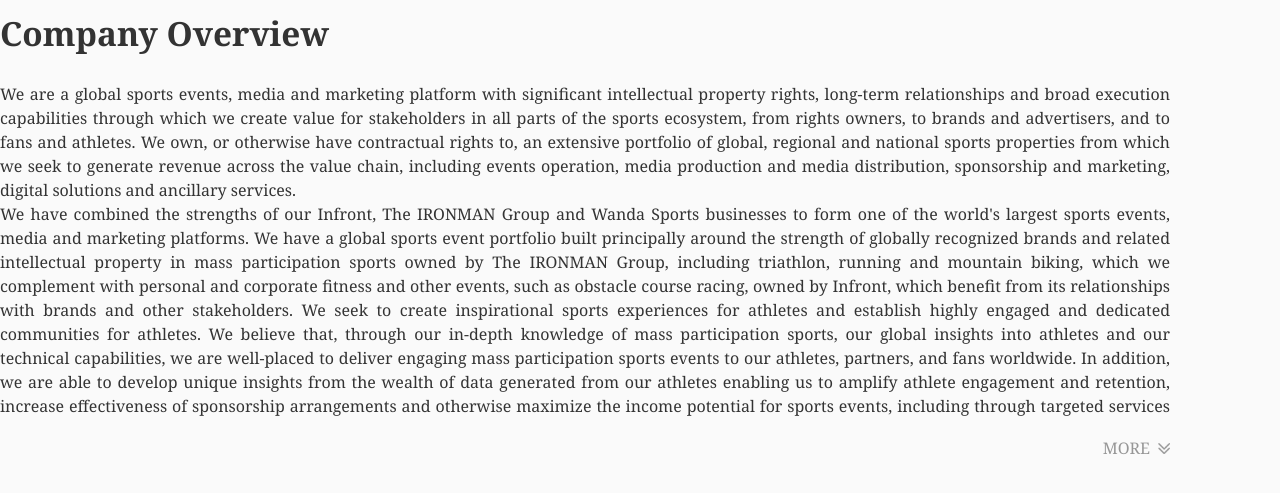
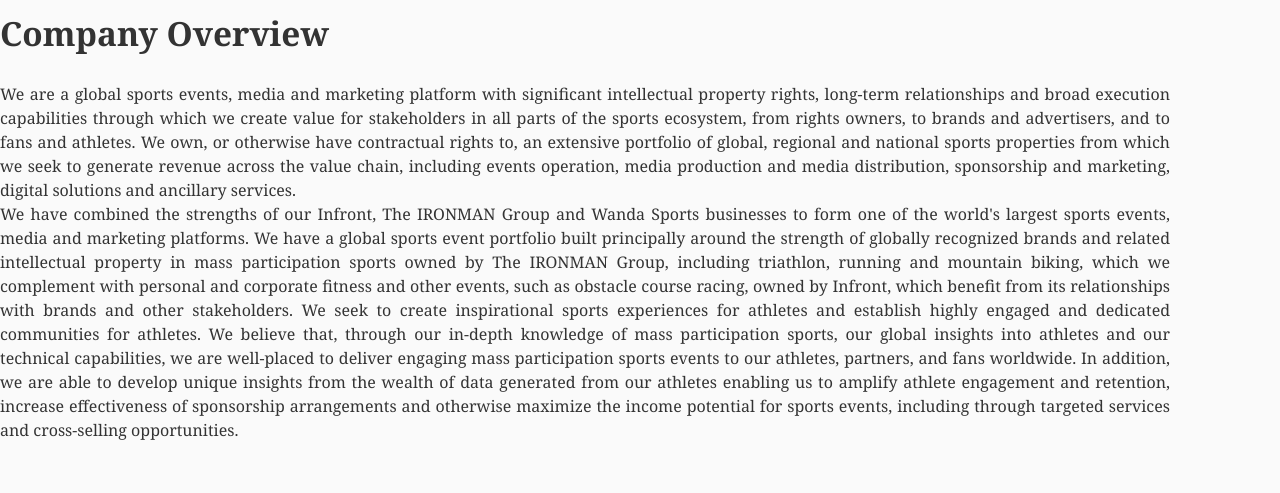
Before and after one commit to xtgcs/wanda, a website: page src/about.html in a window 1280 px wide. Shown: the part 1330-1823 px from the top of the page. Drawn offline with nearby package versions, Linux system fonts and the light colour scheme; files that its build step writes are made by us from their sources; files whose address does not match are found by name.

Commit message:
修改样式

```diff
--- a/gulpfile.js
+++ b/gulpfile.js
@@ -180,6 +180,6 @@
   gulp.watch(['src/**/js*.js'], ['build-js-dev']);
   gulp.watch('src/asset/img/**/*.*', ['build-img-dev']);
   gulp.watch('src/plug/**/*.*', ['copy-plug']);
-  gulp.watch('src/fonts/**/*.*', [' copy-fonts']);
+  gulp.watch('src/fonts/**/*.*', ['copy-fonts']);
 
 });
--- a/src/about.html
+++ b/src/about.html
@@ -55,11 +55,11 @@
                targeted services and cross-selling opportunities.
             </p>
          </div>
-         <a href="#company-popup" class="agreement_link">
+         <!-- <a href="#company-popup" class="agreement_link">
             <div class="company_content_more"><span>more</span><img class="about_icon" src="asset/img/arrow_down.png"
                   alt="">
             </div>
-         </a>
+         </a> -->
       </div>
       <!--移动端 Company Overview 模块 -->
       <div class="company_m visible-xs-block visible-sm-block">
--- a/src/css/about.css
+++ b/src/css/about.css
@@ -265,7 +265,7 @@
 }
 
 .company_content_box {
-    max-height: 6rem;
+    /* max-height: 6rem; */
     overflow: hidden;
     text-align: justify;
 }
```
Also changed, not shown: dist/about.html, dist/asset/css/main.min.css.
